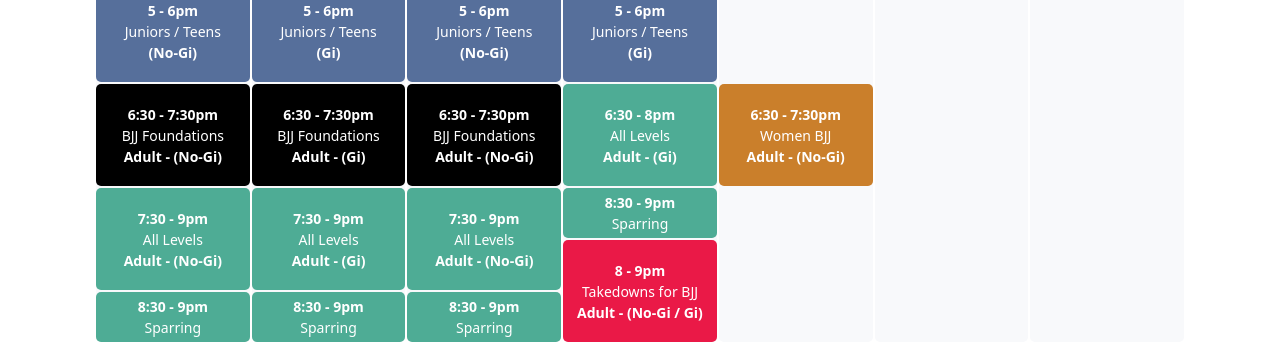
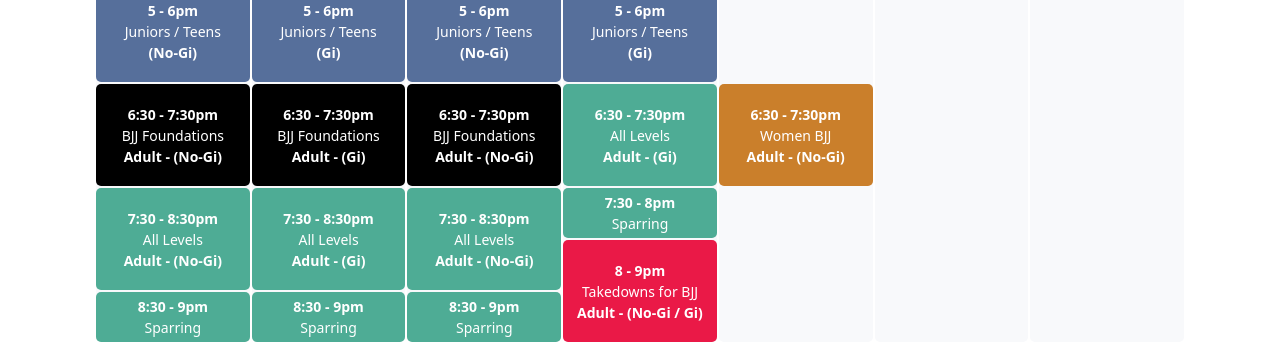
Before and after one commit to RavenGrappling/RavenGrappling.github.io, a Jekyll site: the page built from pages/schedule.html, in a window 1280 px wide and 900 px high, scrolled down 567 px. Shown: the part 155-499 px from the top of the window. Built offline with Jekyll 4.4.1, drawn with Linux system fonts in a browser that asks for light colours.

Commit message:
Update schedule.html

```diff
--- a/pages/schedule.html
+++ b/pages/schedule.html
@@ -37,7 +37,7 @@ meta_desc: Class Schedule
             <div><strong>Adult - (No-Gi)</strong></div>
           </div>
           <div class="r-calendar-day-event r-event-start-14 r-event-end-16 r-event-adult-all-levels">
-            <div class="r-calendar-day-event-time">7:30 - 9pm</div>
+            <div class="r-calendar-day-event-time">7:30 - 8:30pm</div>
             <div>All Levels</div>
             <div><strong>Adult - (No-Gi)</strong></div>
           </div>
@@ -79,7 +79,7 @@ meta_desc: Class Schedule
             <div><strong>Adult - (Gi)</strong></div>
           </div>
           <div class="r-calendar-day-event r-event-start-14 r-event-end-16 r-event-adult-all-levels">
-            <div class="r-calendar-day-event-time">7:30 - 9pm</div>
+            <div class="r-calendar-day-event-time">7:30 - 8:30pm</div>
             <div>All Levels</div>
             <div><strong>Adult - (Gi)</strong></div>
           </div>
@@ -115,7 +115,7 @@ meta_desc: Class Schedule
             <div><strong>Adult - (No-Gi)</strong></div>
           </div>
           <div class="r-calendar-day-event r-event-start-14 r-event-end-16 r-event-adult-all-levels">
-            <div class="r-calendar-day-event-time">7:30 - 9pm</div>
+            <div class="r-calendar-day-event-time">7:30 - 8:30pm</div>
             <div>All Levels</div>
             <div><strong>Adult - (No-Gi)</strong></div>
           </div>
@@ -151,12 +151,12 @@ meta_desc: Class Schedule
             <div><strong>(Gi)</strong></div>
           </div>
           <div class="r-calendar-day-event r-event-start-12 r-event-end-14 r-event-adult-all-levels">
-            <div class="r-calendar-day-event-time">6:30 - 8pm</div>
+            <div class="r-calendar-day-event-time">6:30 - 7:30pm</div>
             <div>All Levels</div>
             <div><strong>Adult - (Gi)</strong></div>
           </div>
           <div class="r-calendar-day-event r-event-start-14 r-event-end-15 r-event-adult-all-levels">
-            <div class="r-calendar-day-event-time">8:30 - 9pm</div>
+            <div class="r-calendar-day-event-time">7:30 - 8pm</div>
             <div>Sparring</div>
           </div>
           <div class="r-calendar-day-event r-event-start-15 r-event-end-17 r-event-takedowns-for-bjj">
```
